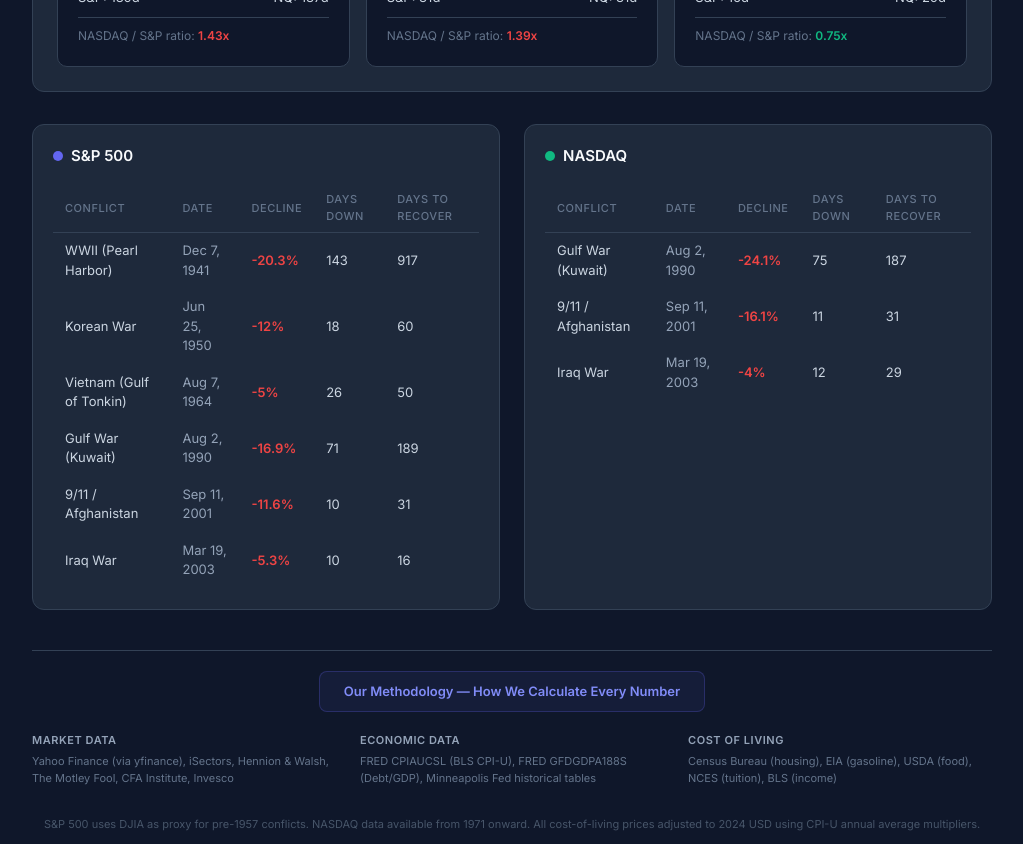
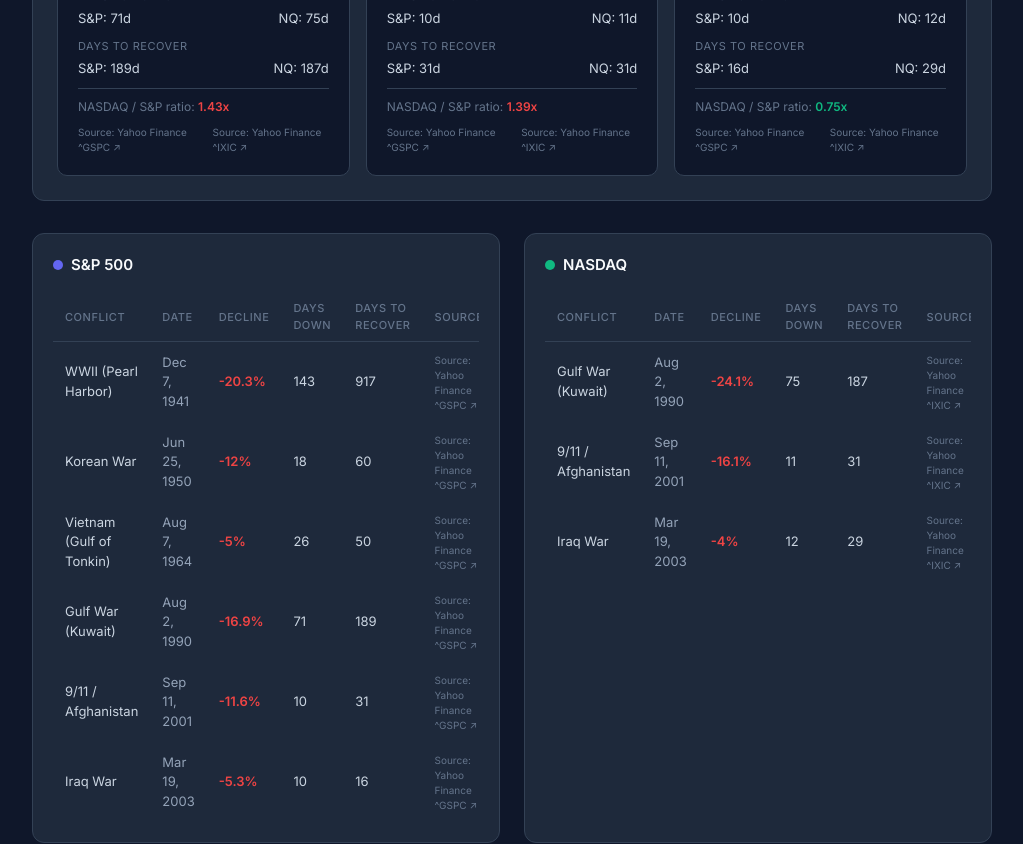
Before and after one commit to azaidi06/fin, a React (Vite) app in the folder war-markets-react/: page / in a window 1280 px wide. Shown: the part 1780-2624 px from the top of the page, without its empty margins (128-1151 px from the left). Built offline with nearby package versions, Linux system fonts and the light colour scheme.

Commit message:
add more robust data annotation

```diff
--- a/war-markets-react/src/App.jsx
+++ b/war-markets-react/src/App.jsx
@@ -65,8 +65,8 @@
                 <TimelineChart />
                 <ComparisonPanel />
                 <div className="grid grid-cols-1 md:grid-cols-2 gap-6 mb-10">
-                  <DataTable title="S&P 500" color="#6366F1" data={sp500Data} />
-                  <DataTable title="NASDAQ" color="#10B981" data={nasdaqData} />
+                  <DataTable title="S&P 500" color="#6366F1" data={sp500Data} sourceKey="sp500" />
+                  <DataTable title="NASDAQ" color="#10B981" data={nasdaqData} sourceKey="nasdaq" />
                 </div>
               </>
             )}
--- a/war-markets-react/src/components/ComparisonPanel.jsx
+++ b/war-markets-react/src/components/ComparisonPanel.jsx
@@ -1,4 +1,5 @@
 import { sharedConflicts } from "../data/warData";
+import SourceLink from "./SourceLink";
 
 const card = { background: "#1E293B", border: "1px solid #334155", borderRadius: 12, padding: 24, marginBottom: 32 };
 
@@ -51,6 +52,11 @@
                   {d.ratio}x
                 </span>
               </div>
+
+              <div style={{ display: "flex", gap: 12, marginTop: 8 }}>
+                <SourceLink sourceKey="sp500" />
+                <SourceLink sourceKey="nasdaq" />
+              </div>
             </div>
           </div>
         ))}
--- a/war-markets-react/src/components/DataTable.jsx
+++ b/war-markets-react/src/components/DataTable.jsx
@@ -1,9 +1,11 @@
+import SourceLink from "./SourceLink";
+
 const card = { background: "#1E293B", border: "1px solid #334155", borderRadius: 12, padding: 20 };
 const th = { textAlign: "left", padding: "8px 12px", color: "#64748B", fontWeight: 500, fontSize: 11, textTransform: "uppercase", letterSpacing: "0.05em", borderBottom: "1px solid #334155" };
 const td = { padding: "8px 12px", color: "#CBD5E1", fontSize: 13, borderBottom: "1px solid #1E293B" };
 const stripYear = (s) => s.replace(/, \d{4}\)/, ")").replace(/ \(\d{4}\)/, "");
 
-export default function DataTable({ title, color, data }) {
+export default function DataTable({ title, color, data, sourceKey }) {
   return (
     <div style={card}>
       <h3 style={{ fontSize: 15, fontWeight: 600, color: "#F8FAFC", marginBottom: 16, display: "flex", alignItems: "center", gap: 8 }}>
@@ -19,6 +21,7 @@
               <th style={th}>Decline</th>
               <th style={th}>Days Down</th>
               <th style={th}>Days to Recover</th>
+              <th style={th}>Source</th>
             </tr>
           </thead>
           <tbody>
@@ -31,6 +34,7 @@
                 <td style={{ ...td, color: "#EF4444", fontWeight: 600 }}>-{d.decline}%</td>
                 <td style={td}>{d.daysToBottom}</td>
                 <td style={td}>{d.daysToRecover}</td>
+                <td style={td}><SourceLink sourceKey={sourceKey} /></td>
               </tr>
             ))}
           </tbody>
--- a/war-markets-react/src/components/DrawdownChart.jsx
+++ b/war-markets-react/src/components/DrawdownChart.jsx
@@ -3,6 +3,7 @@
   ResponsiveContainer,
 } from "recharts";
 import { combinedData } from "../data/warData";
+import { MultiSourceTooltip } from "./SourceLink";
 
 const card = { background: "#1E293B", border: "1px solid #334155", borderRadius: 12, padding: 24, marginBottom: 32 };
 
@@ -16,6 +17,7 @@
           {p.name}: <strong>-{p.value}%</strong>
         </p>
       ))}
+      <MultiSourceTooltip sourceKeys={["sp500", "nasdaq"]} />
     </div>
   );
 }
--- a/war-markets-react/src/components/GlobalMarketsPanel.jsx
+++ b/war-markets-react/src/components/GlobalMarketsPanel.jsx
@@ -3,6 +3,8 @@
   ResponsiveContainer, Cell,
 } from "recharts";
 import { globalMarketsData, globalIndexColors, indexCountries, indexFlags } from "../data/warData";
+import { MultiSourceTooltip } from "./SourceLink";
+import SourceLink from "./SourceLink";
 
 const card = { background: "#1E293B", border: "1px solid #334155", borderRadius: 12, padding: 24, marginBottom: 32 };
 
@@ -37,6 +39,7 @@
           {p.name}: <strong>-{p.value}%</strong>
         </p>
       ))}
+      <MultiSourceTooltip sourceKeys={["sp500", "djia"]} />
     </div>
   );
 }
@@ -73,6 +76,7 @@
             {indexCountries[idx.id]}
           </span>
         </span>
+        <SourceLink indexId={idx.id} style={{ fontSize: 9, marginLeft: 4 }} />
         {idx.caveat && (
           <span style={{ fontSize: 9, fontWeight: 600, color: "#FBBF24", background: "rgba(251,191,36,0.12)", padding: "1px 6px", borderRadius: 4, marginLeft: "auto" }}>
             {idx.caveat}
--- /dev/null
+++ b/war-markets-react/src/components/SourceLink.jsx
@@ -0,0 +1,75 @@
+import { sourceUrls, sourceLabels, globalIndexSourceUrls } from "../data/warData";
+
+const linkStyle = {
+  fontSize: 10,
+  color: "#64748B",
+  textDecoration: "none",
+  display: "inline-flex",
+  alignItems: "center",
+  gap: 3,
+  transition: "color 0.15s",
+};
+
+export default function SourceLink({ sourceKey, indexId, style }) {
+  const url = indexId ? globalIndexSourceUrls[indexId] : sourceUrls[sourceKey];
+  const label = indexId ? `Yahoo Finance ${indexId}` : sourceLabels[sourceKey];
+  if (!url) return null;
+
+  return (
+    <a
+      href={url}
+      target="_blank"
+      rel="noopener noreferrer"
+      style={{ ...linkStyle, ...style }}
+      onMouseEnter={e => e.currentTarget.style.color = "#94A3B8"}
+      onMouseLeave={e => e.currentTarget.style.color = "#64748B"}
+    >
+      Source: {label} ↗
+    </a>
+  );
+}
+
+export function TooltipSourceLink({ sourceKey, indexId }) {
+  const url = indexId ? globalIndexSourceUrls[indexId] : sourceUrls[sourceKey];
+  const label = indexId ? `Yahoo Finance ${indexId}` : sourceLabels[sourceKey];
+  if (!url) return null;
+
+  return (
+    <a
+      href={url}
+      target="_blank"
+      rel="noopener noreferrer"
+      style={{ fontSize: 10, color: "#64748B", textDecoration: "none", display: "block", marginTop: 6, paddingTop: 6, borderTop: "1px solid #475569" }}
+      onMouseEnter={e => e.currentTarget.style.color = "#94A3B8"}
+      onMouseLeave={e => e.currentTarget.style.color = "#64748B"}
+    >
+      Source: {label} ↗
+    </a>
+  );
+}
+
+export function MultiSourceTooltip({ sourceKeys }) {
+  if (!sourceKeys?.length) return null;
+  return (
+    <div style={{ marginTop: 6, paddingTop: 6, borderTop: "1px solid #475569" }}>
+      {sourceKeys.map(key => {
+        const url = sourceUrls[key];
+        const label = sourceLabels[key];
+        if (!url) return null;
+        return (
+          <a
+            key={key}
+            href={url}
+            target="_blank"
+            rel="noopener noreferrer"
+            style={{ fontSize: 10, color: "#64748B", textDecoration: "none", display: "block", marginBottom: 1 }}
+            onMouseEnter={e => e.currentTarget.style.color = "#94A3B8"}
+            onMouseLeave={e => e.currentTarget.style.color = "#64748B"}
+          >
+            {label} ↗
+          </a>
+        );
+      })}
+    </div>
+  );
+}
--- a/war-markets-react/src/components/TimelineChart.jsx
+++ b/war-markets-react/src/components/TimelineChart.jsx
@@ -1,4 +1,5 @@
 import { combinedData } from "../data/warData";
+import SourceLink from "./SourceLink";
 
 const section = { background: "#1E293B", border: "1px solid #334155", borderRadius: 12, padding: 24, marginBottom: 32 };
 const CAP = 250;
@@ -59,6 +60,10 @@
           NASDAQ not yet trading
         </div>
       )}
+      <div style={{ display: "flex", gap: 12, marginTop: 8, borderTop: "1px solid #334155", paddingTop: 8 }}>
+        <SourceLink sourceKey="sp500" />
+        {hasNQ && <SourceLink sourceKey="nasdaq" />}
+      </div>
     </div>
   );
 }
--- a/war-markets-react/src/data/warData.js
+++ b/war-markets-react/src/data/warData.js
@@ -511,6 +511,53 @@
   Bread: d.items.bread.adjusted,
 }));
 
+// ── SOURCE URLS ──────────────────────────────────────────
+// Direct links to the original data source for every data point
+export const sourceUrls = {
+  sp500:          "https://finance.yahoo.com/quote/%5EGSPC/history/",
+  nasdaq:         "https://finance.yahoo.com/quote/%5EIXIC/history/",
+  djia:           "https://finance.yahoo.com/quote/%5EDJI/history/",
+  cpi:            "https://fred.stlouisfed.org/series/CPIAUCSL",
+  cpiHistorical:  "https://www.minneapolisfed.org/about-us/monetary-policy/inflation-calculator/consumer-price-index-1800-",
+  debtGdp:        "https://fred.stlouisfed.org/series/GFDGDPA188S",
+  home:           "https://fred.stlouisfed.org/series/MSPUS",
+  car:            "https://www.bls.gov/data/#prices",
+  tuition:        "https://nces.ed.gov/programs/digest/d23/tables/dt23_330.10.asp",
+  income:         "https://fred.stlouisfed.org/series/MEHOINUSA672N",
+  milk:           "https://fred.stlouisfed.org/series/APU0000709112",
+  eggs:           "https://fred.stlouisfed.org/series/APU0000708111",
+  gas:            "https://www.eia.gov/dnav/pet/pet_pri_gnd_dcus_nus_a.htm",
+  bread:          "https://fred.stlouisfed.org/series/APU0000702111",
+};
+
+export const sourceLabels = {
+  sp500:          "Yahoo Finance ^GSPC",
+  nasdaq:         "Yahoo Finance ^IXIC",
+  djia:           "Yahoo Finance ^DJI",
+  cpi:            "FRED CPIAUCSL",
+  cpiHistorical:  "Minneapolis Fed CPI",
+  debtGdp:        "FRED GFDGDPA188S",
+  home:           "FRED MSPUS",
+  car:            "BLS Avg. Prices",
+  tuition:        "NCES Table 330.10",
+  income:         "FRED MEHOINUSA672N",
+  milk:           "FRED APU0000709112",
+  eggs:           "FRED APU0000708111",
+  gas:            "EIA Retail Gas",
+  bread:          "FRED APU0000702111",
+};
+
+export const globalIndexSourceUrls = {
+  "S&P 500":   "https://finance.yahoo.com/quote/%5EGSPC/history/",
+  "DJIA":      "https://finance.yahoo.com/quote/%5EDJI/history/",
+  "FTSE 100":  "https://finance.yahoo.com/quote/%5EFTSE/history/",
+  "FT 30":     "https://finance.yahoo.com/quote/%5EFTSE/history/",
+  "Nikkei 225":"https://finance.yahoo.com/quote/%5EN225/history/",
+  "DAX":       "https://finance.yahoo.com/quote/%5EGDAXI/history/",
+  "CAC 40":    "https://finance.yahoo.com/quote/%5EFCHI/history/",
+  "Hang Seng": "https://finance.yahoo.com/quote/%5EHSI/history/",
+};
+
 // Shared conflicts only (for comparison panel)
 export const sharedConflicts = sp500Data
   .filter(sp => nasdaqData.some(nq => nq.conflict === sp.conflict))
--- a/war-markets-react/vite.config.js
+++ b/war-markets-react/vite.config.js
@@ -4,5 +4,5 @@
 
 export default defineConfig({
   plugins: [react(), tailwindcss()],
-  base: process.env.AMPLIFY ? '/react/' : '/fin/react/',
+  base: '/react/',
 })
```
Also changed, not shown: war-markets-react/src/components/BuildupPanel.jsx (+7 -0 lines), war-markets-react/src/components/CostOfLivingPanel.jsx (+7 -3 lines), war-markets-react/src/components/FiscalImpactPanel.jsx (+12 -3 lines), 1 other file (tests, documents, lock files or other folders).
